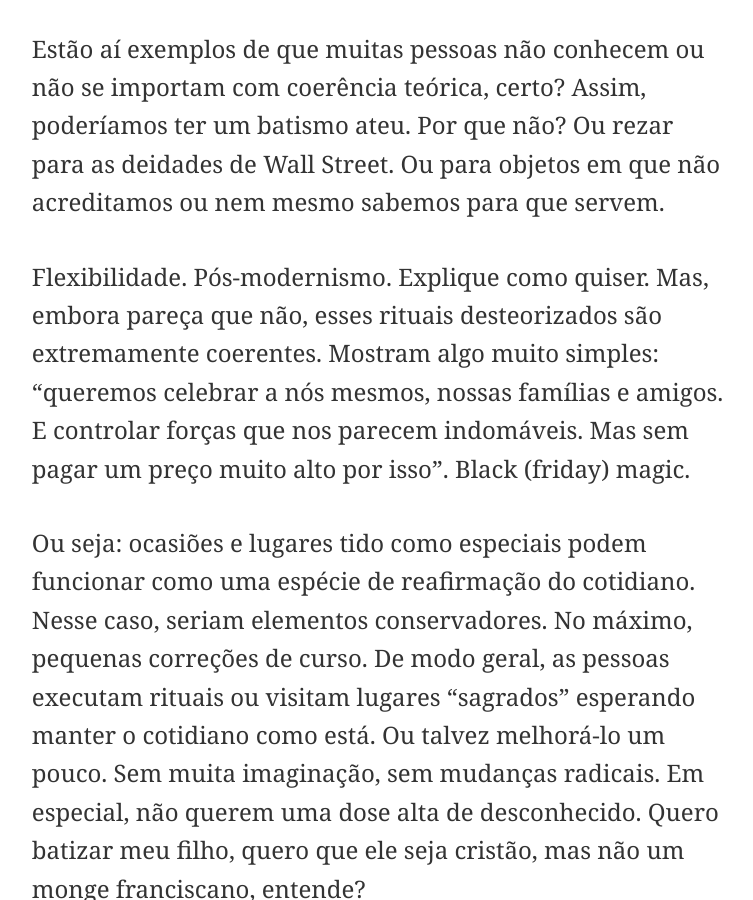
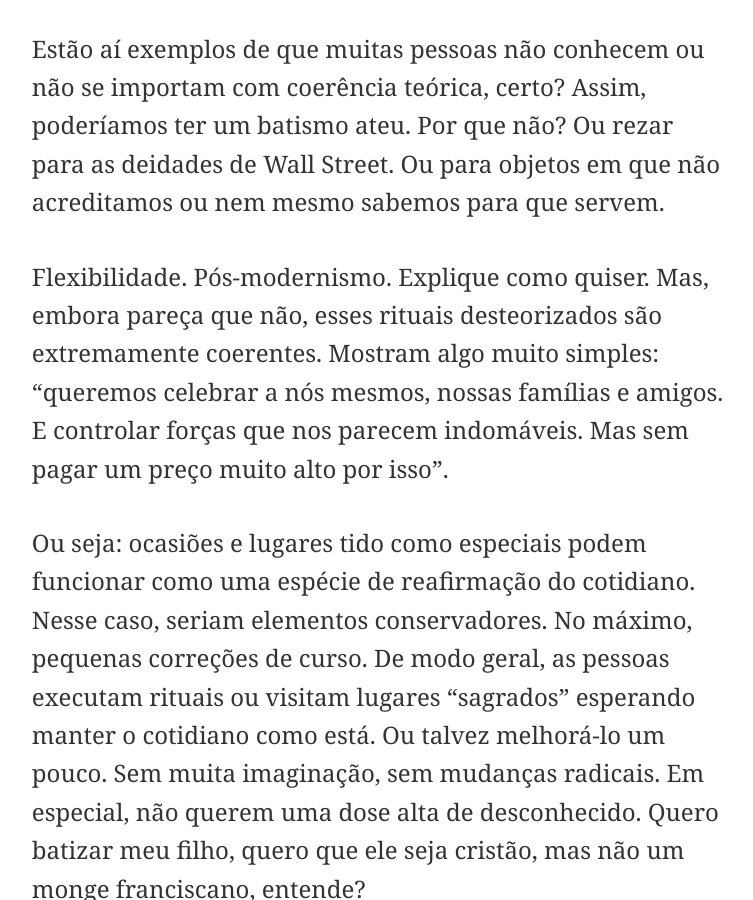
Before and after one commit to eduf/eduf.github.com, a Jekyll site: the page built from _posts/2013-12-26-reveilon-roupa-branca-tarja-preta.md, in a window 1280 px wide and 900 px high, scrolled down 2268 px. Shown: the whole window, without its empty margins (260-1013 px from the left). Built offline with Jekyll 4.4.1, drawn with Linux system fonts in a browser that asks for light colours; nearby versions of some CDN libraries; comment, search, counter and statistics services are not loaded.

Commit message:
Tira a piada

```diff
--- a/_posts/2013-12-26-reveilon-roupa-branca-tarja-preta.md
+++ b/_posts/2013-12-26-reveilon-roupa-branca-tarja-preta.md
@@ -22,7 +22,7 @@ Outra situação comum: encontrar alguém espalhando cinzas de mortos pelo terre
 
 Estão aí exemplos de que muitas pessoas não conhecem ou não se importam com coerência teórica, certo? Assim, poderíamos ter um batismo ateu. Por que não? Ou rezar para as deidades de Wall Street. Ou para objetos em que não acreditamos ou nem mesmo sabemos para que servem.
 
-Flexibilidade. Pós-modernismo. Explique como quiser. Mas, embora pareça que não, esses rituais desteorizados são extremamente coerentes. Mostram algo muito simples: "queremos celebrar a nós mesmos, nossas famílias e amigos. E controlar forças que nos parecem indomáveis. Mas sem pagar um preço muito alto por isso". Black (friday) magic.
+Flexibilidade. Pós-modernismo. Explique como quiser. Mas, embora pareça que não, esses rituais desteorizados são extremamente coerentes. Mostram algo muito simples: "queremos celebrar a nós mesmos, nossas famílias e amigos. E controlar forças que nos parecem indomáveis. Mas sem pagar um preço muito alto por isso".
 
 Ou seja: ocasiões e lugares tido como especiais podem funcionar como uma espécie de reafirmação do cotidiano. Nesse caso, seriam elementos conservadores. No máximo, pequenas correções de curso. De modo geral, as pessoas executam rituais ou visitam lugares "sagrados" esperando manter o cotidiano como está. Ou talvez melhorá-lo um pouco. Sem muita imaginação, sem mudanças radicais. Em especial, não querem uma dose alta de desconhecido. Quero batizar meu filho, quero que ele seja cristão, mas não um monge franciscano, entende?
 
```
